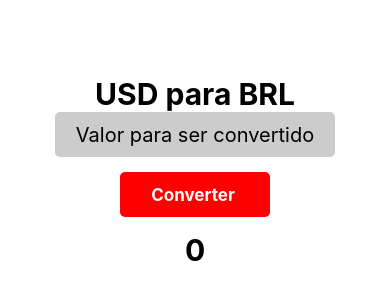
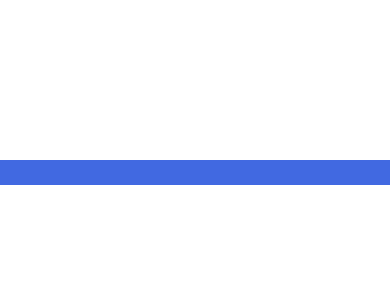
Before and after one commit to joaopver10/Curso-React-Native, a React Native app: screen / in a window 390 px wide. Shown: the part 250-550 px from the top of the page. Built offline with nearby package versions, Linux system fonts and the light colour scheme.

Commit message:
inteporlate

```diff
--- a/App.js
+++ b/App.js
@@ -1,29 +1,48 @@
 import React, { Component } from 'react';
-import { View, Text, StyleSheet, } from 'react-native';
+import { View, Text, StyleSheet, Animated, TouchableOpacity } from 'react-native';
 
-import Conversor from './src/Conversor'
 
 export default class App extends Component {
   constructor(props) {
     super(props);
     this.state = {
+      larAnima: new Animated.Value(0)
     };
+
+    Animated.timing(
+      this.state.larAnima, {
+      toValue: 100,
+      duration: 5000,
+      useNativeDriver: false
+    }
+    ).start()
   }
 
+
+
   render() {
-      return (
-        <View style={styles.container}>
-            <Conversor moedaA= 'USD' moedaB='BRL' />
-        </View>
-      );
-    }
+    let porcent = this.state.larAnima.interpolate({
+      inputRange:[0, 100],
+      outputRange: ['0%', '100%']
+    })
+
+    return (
+      <View style={styles.container}>
+
+        <Animated.View style={{ backgroundColor: '#4169E1', width: porcent, height: 25 }}>
+
+        </Animated.View>
+
+      </View>
+    );
   }
+}
 
 
 const styles = StyleSheet.create({
   container: {
     flex: 1,
     justifyContent: 'center',
-    alignItems: 'center'
+    alignItems: 'flex-start'
   },
 });
--- a/src/Conversor/index.js
+++ /dev/null
@@ -1,97 +0,0 @@
-import React, { Component } from 'react'
-import { View, Text, TextInput, TouchableOpacity, StyleSheet } from 'react-native'
-
-import api from '../services/api'
-
-
-export default class Conversor extends Component {
-    constructor(props) {
-        super(props)
-        this.state = {
-            moedaA: props.moedaA,
-            moedaB: props.moedaB,
-            moedaB_valor: 0,
-            valorConvertido: 0,
-        }
-        this.converter= this.converter.bind(this)
-    }
-    async converter(){
-      let de_para = this.state.moedaA + '_' + this.state.moedaB
-      const response = await api.get(`convert?q=${de_para}&compact=ultra&apiKey=788347d95c514e16ee87`)
-
-      let cotacao = response.data[de_para]
-
-      let resultado= (cotacao * parseFloat(this.state.moedaB_valor))
-      this.setState({
-          valorConvertido: resultado.toFixed(2)
-      })
-
-    }
-
-    render() {
-        const { moedaA, moedaB } = this.props
-        return (
-            <View style={styles.container}>
-                <Text style={styles.titulo}> {moedaA} para {moedaB} </Text>
-
-                <TextInput  placeholder='Valor para ser convertido'
-                    style={styles.areaInput}
-                    onChangeText={(moedaB_valor) => this.setState({moedaB_valor: moedaB_valor})}
-                    keyboardType='numeric' />
-
-                <TouchableOpacity style={styles.botaoArea} onPress={this.converter}>
-                    <Text style={styles.botaoTexto}> Converter  </Text>
-                </TouchableOpacity>
-
-                <Text style={styles.valorC}>
-                {this.state.valorConvertido}
-                </Text>
-
-            </View>
-
-        )
-    }
-}
-
-const styles = StyleSheet.create({
-    container: {
-        flex: 1,
-        justifyContent: 'center',
-        alignItems: 'center'
-    },
-    titulo: {
-        fontSize: 30,
-        fontWeight: 'bold',
-        color: '#000'
-    },
-    areaInput: {
-        width: 280,
-        height: 45,
-        backgroundColor: '#CCC',
-        textAlign: 'center',
-        fontSize: 20,
-        color: 'black',
-        borderRadius: 5
-    },
-    botaoArea: {
-        width: 150,
-        height: 45,
-        backgroundColor: '#FF0000',
-        borderRadius: 5,
-        justifyContent: 'center',
-        alignItems: 'center',
-        marginTop: 15,
-    },
-    botaoTexto: {
-        fontSize: 17,
-        fontWeight: 'bold',
-        color: 'white'
-    },
-    valorC: {
-        fontSize: 30,
-        fontWeight: 'bold',
-        color: 'black',
-        marginTop: 15
-    }
-
-})
--- a/src/services/api.js
+++ /dev/null
@@ -1,10 +0,0 @@
-import axios from 'axios'
-
-
-// https://free.currconv.com/api/v7/convert?q=USD_BRL&compact=ultra&apiKey=788347d95c514e16ee87
-
-const api = axios.create({
-    baseURL: 'https://free.currconv.com/api/v7'
-})
-
-export default api
```
